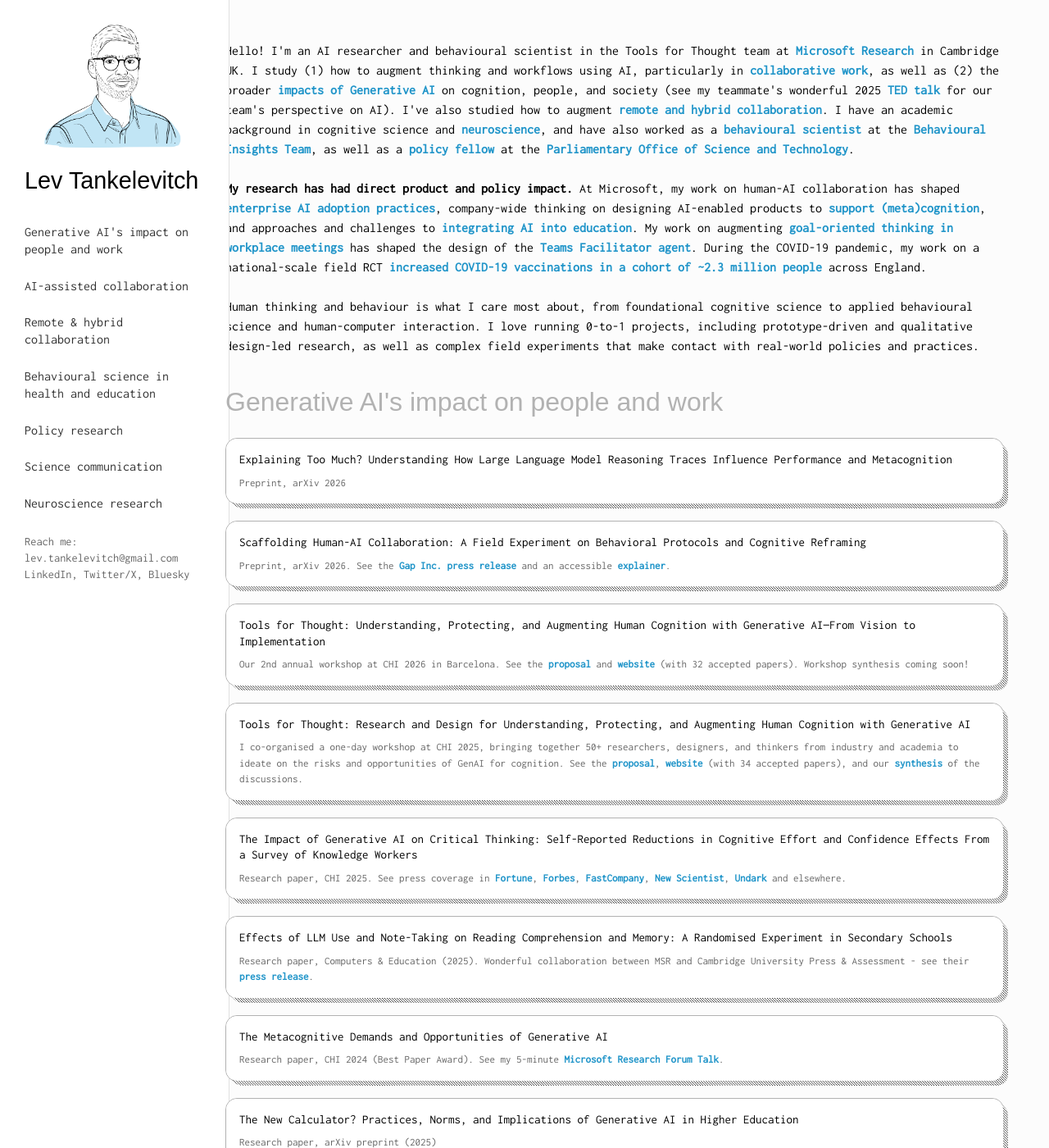
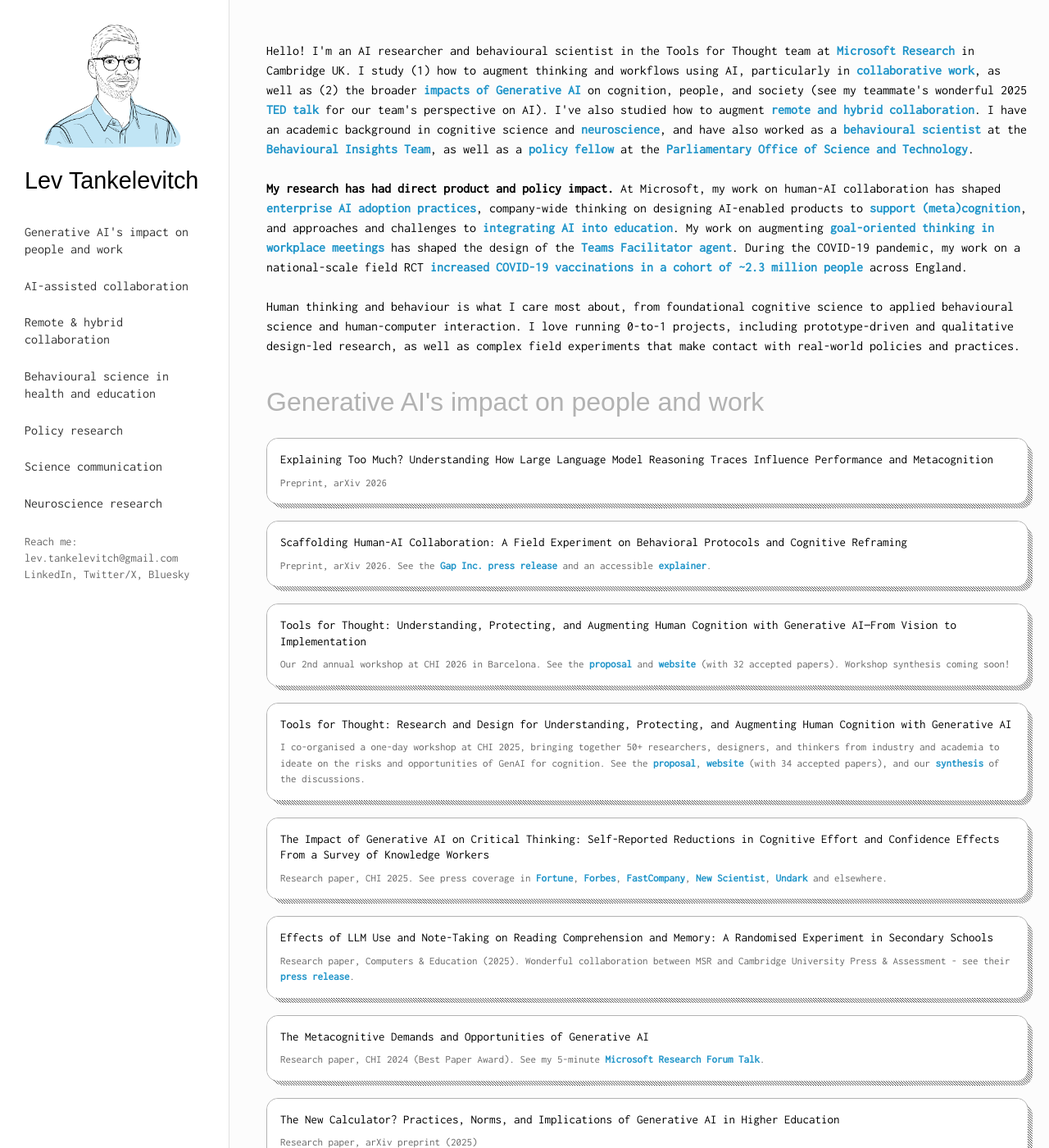
Before and after one commit to levtank/levtank.github.io, a Jekyll site: the page built from index.html, in a window 1280 px wide and 1400 px high. Shown: the whole window at 82% size. Built offline with Jekyll 4.4.1, drawn with Linux system fonts in a browser that asks for light colours; nearby versions of some CDN libraries; some web fonts are replaced.

Commit message:
Increase main-content margin to clear sidebar and prevent overlap
Co-authored-by: Copilot <223556219+Copilot@users.noreply.github.com>

```diff
--- a/_sass/_layout.scss
+++ b/_sass/_layout.scss
@@ -244,7 +244,7 @@ body {
 
 .main-content {
 	flex: 1;
-	margin-left: 250px; // Reduced from 290px to decrease spacing further
+	margin-left: 300px; // Must clear the 280px fixed sidebar to avoid overlap
 
 	@media screen and (max-width: $on-large) {
 		margin-left: 0;
```
